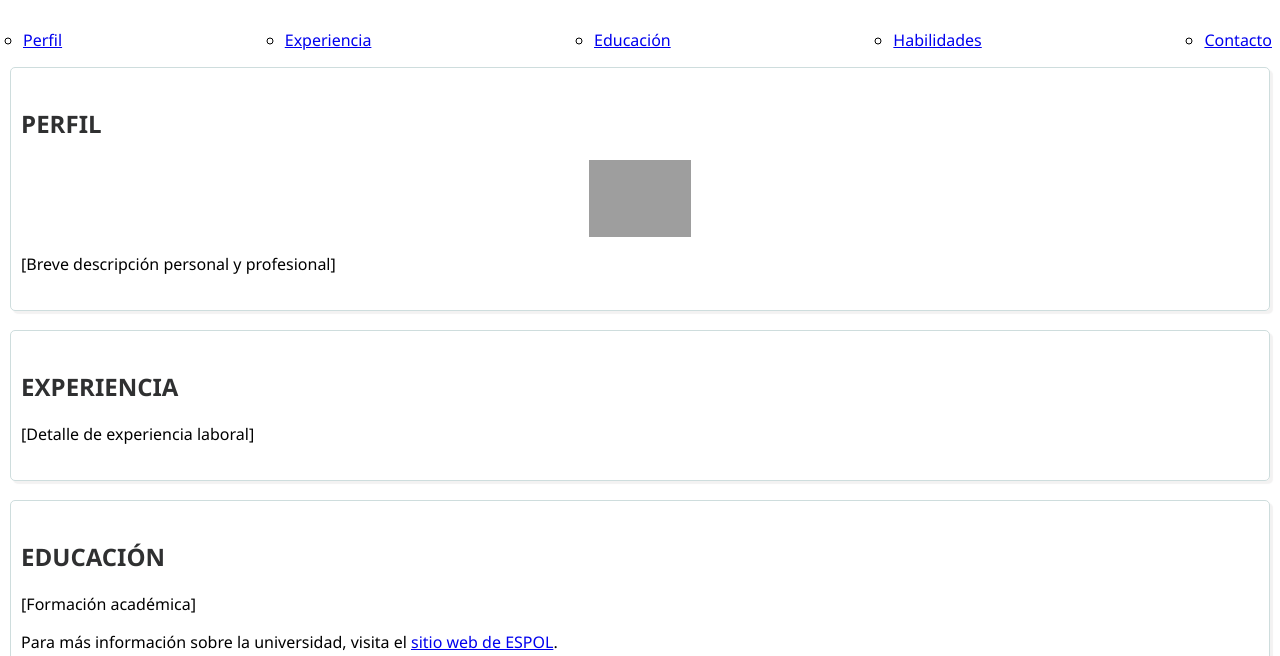
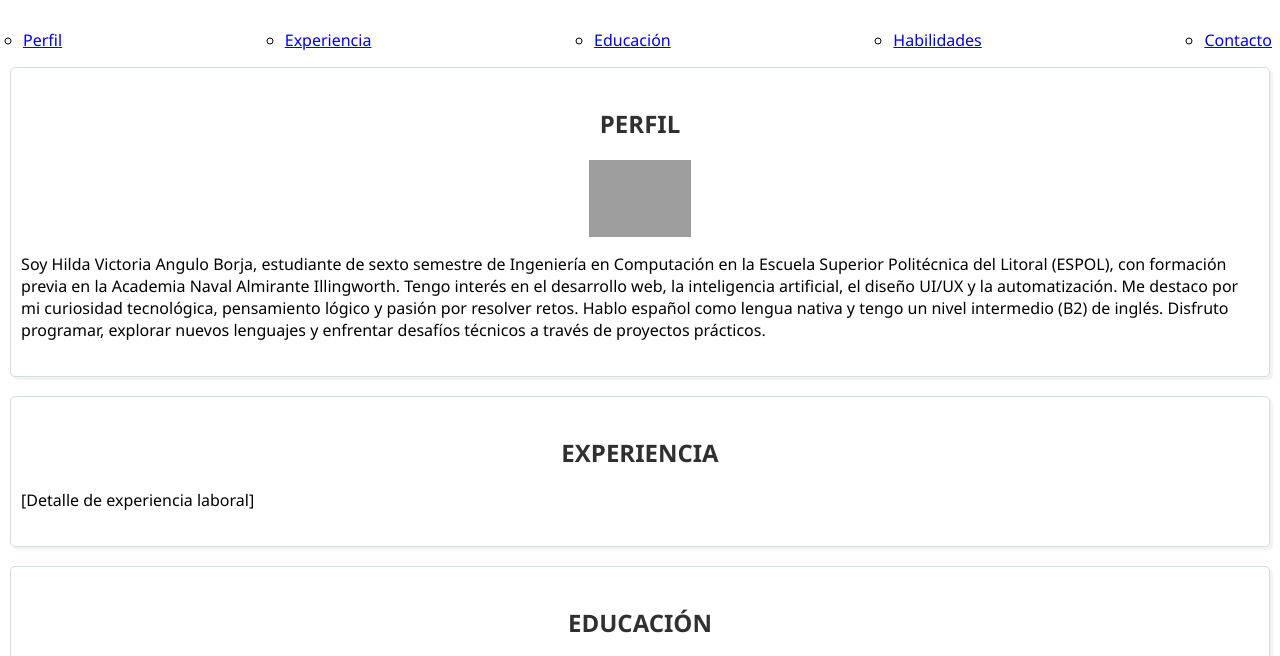
Before and after one commit to vic28code/curriculum, a plain HTML site: page index.html in a window 1280 px wide. Shown: the part 83-739 px from the top of the page. Drawn offline with Linux system fonts and the light colour scheme; grey boxes are pictures that could not be loaded.

Commit message:
confirmacion a estilo

```diff
--- a/index.html
+++ b/index.html
@@ -31,7 +31,14 @@
             <h2 class="subtitle">Perfil</h2>
             <img id="photo" src="https://media.tenor.com/sbfBfp3FeY8AAAAj/oia-uia.gif" alt="GIF de perfil"
                 style="display:block; margin: 0 auto 1em auto;">
-            <p>[Breve descripción personal y profesional]</p>
+            <p>Soy Hilda Victoria Angulo Borja, estudiante de sexto semestre de Ingeniería en Computación en la Escuela
+                Superior Politécnica del Litoral (ESPOL), con formación previa en la Academia Naval Almirante
+                Illingworth. Tengo interés en el desarrollo web, la inteligencia artificial, el diseño UI/UX y la
+                automatización. Me destaco por mi curiosidad tecnológica, pensamiento lógico y pasión por resolver
+                retos. Hablo español como lengua nativa y tengo un nivel intermedio (B2) de inglés. Disfruto programar,
+                explorar nuevos lenguajes y enfrentar desafíos técnicos a través de proyectos prácticos.
+
+            </p>
         </section>
         <section id="experiencia">
             <h2 class="subtitle">Experiencia</h2>
@@ -39,8 +46,6 @@
         </section>
         <section id="educacion">
             <h2 class="subtitle">Educación</h2>
-            <p>[Formación académica]</p>
-
             <p>Para más información sobre la universidad, visita el
                 <a href="https://www.espol.edu.ec" target="_blank">sitio web de ESPOL</a>.
             </p>
@@ -164,7 +169,7 @@
             <div style="width:100%;">
                 <iframe
                     src="https://www.google.com/maps/embed?pb=!1m18!1m12!1m3!1d3987.023651929019!2d-79.97238991114497!3d-2.1446260000000037!2m3!1f0!2f0!3f0!3m2!1i1024!2i768!4f13.1!3m3!1m2!1s0x902d7303bb0133cd%3A0x66c18bd9810f31cb!2sFacultad%20de%20Ingenier%C3%ADa%20en%20Electricidad%20y%20Computaci%C3%B3n%20FIEC%20-%20ESPOL!5e0!3m2!1ses-419!2sec!4v1748274192375!5m2!1ses-419!2sec"
-                    width="600" height="450" style="border:0;" allowfullscreen="" loading="lazy"
+                    width="100%" height="450" style="border:0;" allowfullscreen="" loading="lazy"
                     referrerpolicy="no-referrer-when-downgrade"></iframe>
             </div>
             <h3 style="text-align: center;">Video instructivo sobre la vida en la ESPOL</h3>
--- a/stylesheets/style.css
+++ b/stylesheets/style.css
@@ -72,3 +72,7 @@ section > form {
 #referencias > h2 {
     grid-column: 1 / 4;
 }
+
+section > h2 {
+    text-align: center;
+}
```
